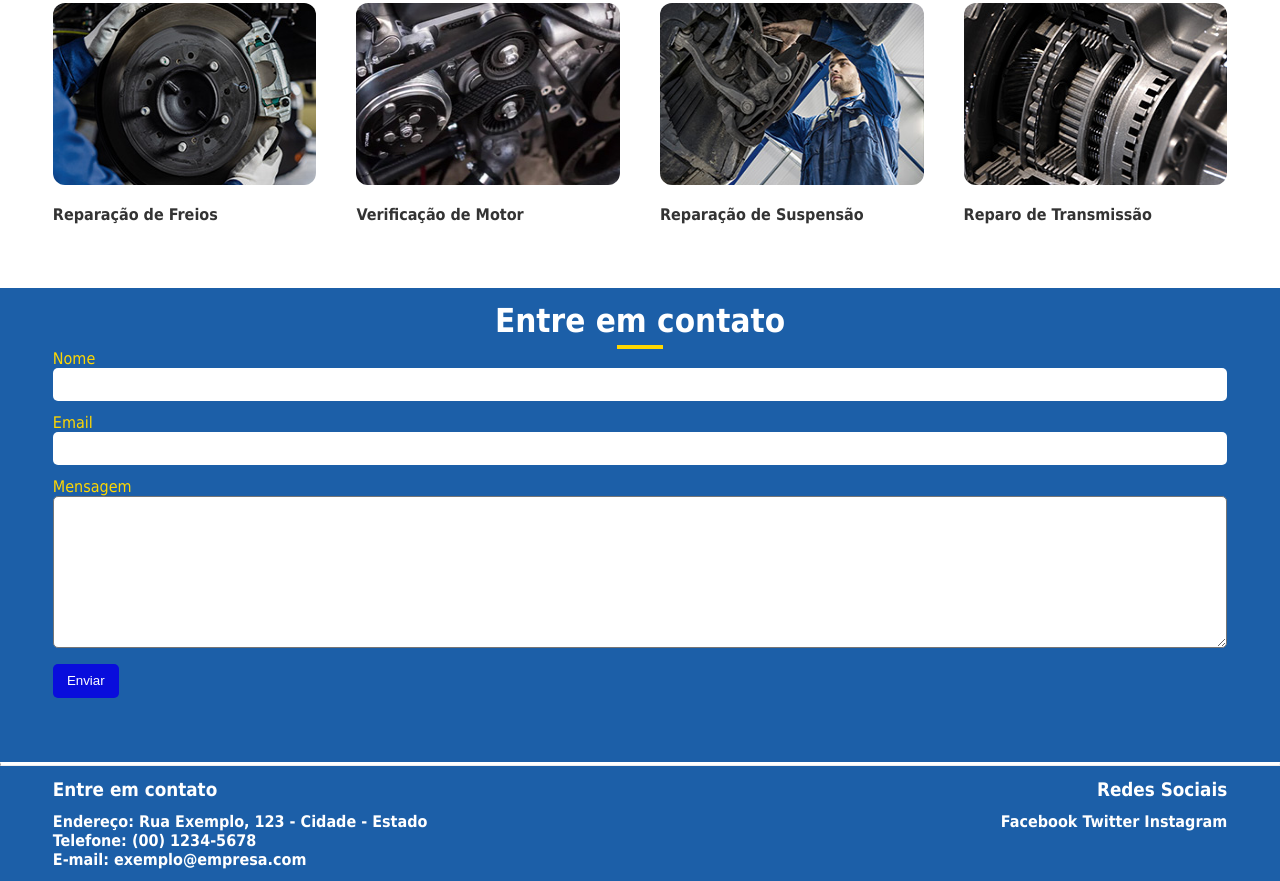
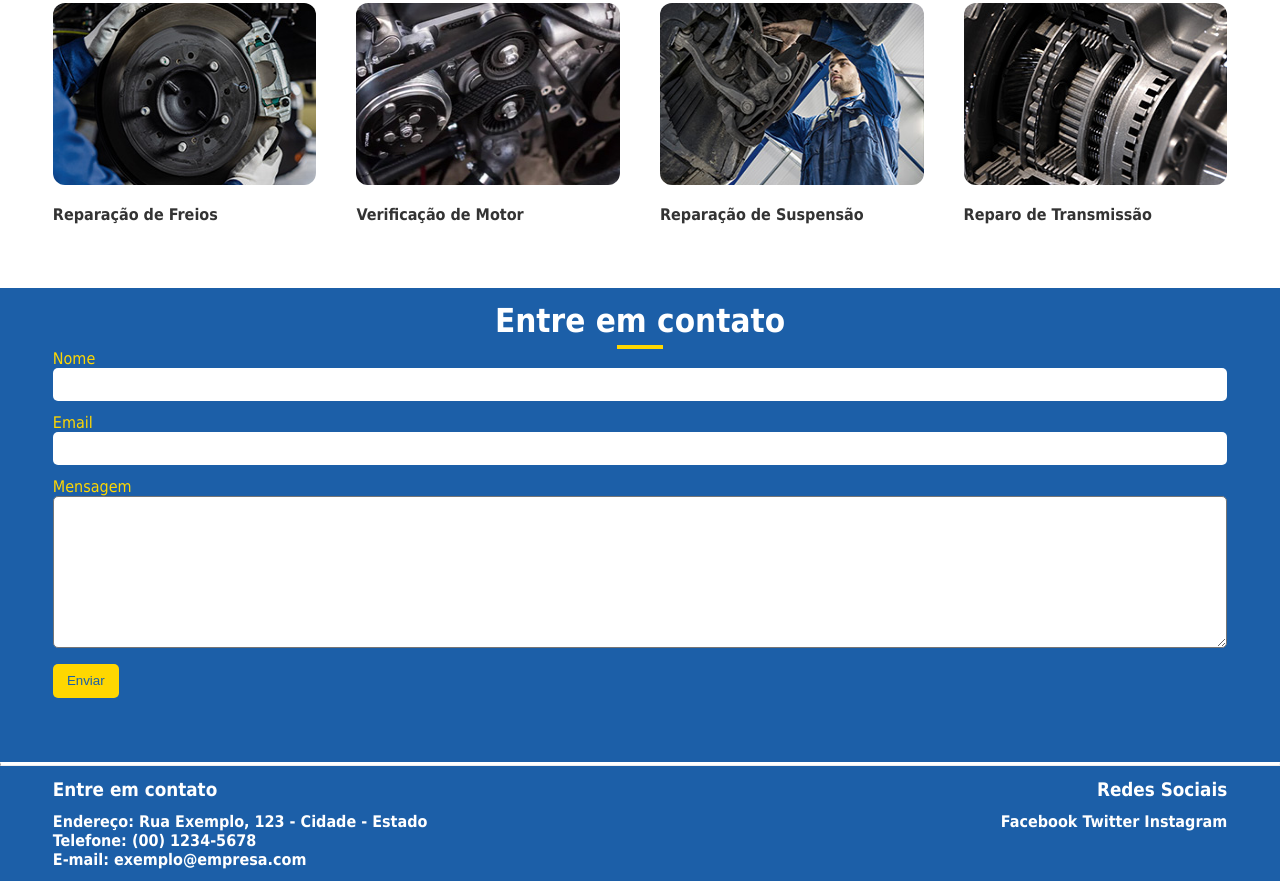
Before and after one commit to bfroza/Prog_WEB, a plain HTML site: page Modelo Landing Page/html/index.html in a window 1280 px wide. Shown: the part 959-1840 px from the top of the page. Drawn offline with nearby package versions, Linux system fonts and the light colour scheme.

Commit message:
Add files via upload

```diff
--- a/Modelo Landing Page/css/style.css
+++ b/Modelo Landing Page/css/style.css
@@ -322,7 +322,8 @@ main{
   padding: 0.8% 1.2%;
   border-radius: 5px;
   color: #fff;
-  background-color: #090ddc;
+  background-color:#ffd700 ;
+  color: #1c5fa8;
   border: none;
 
 }
```
